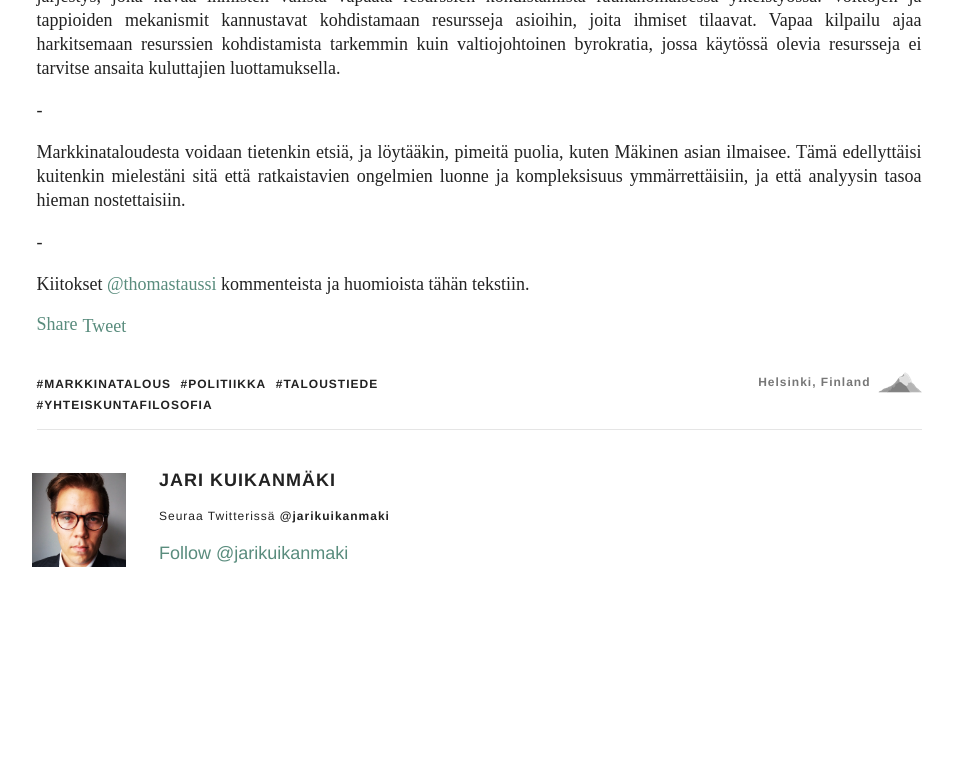
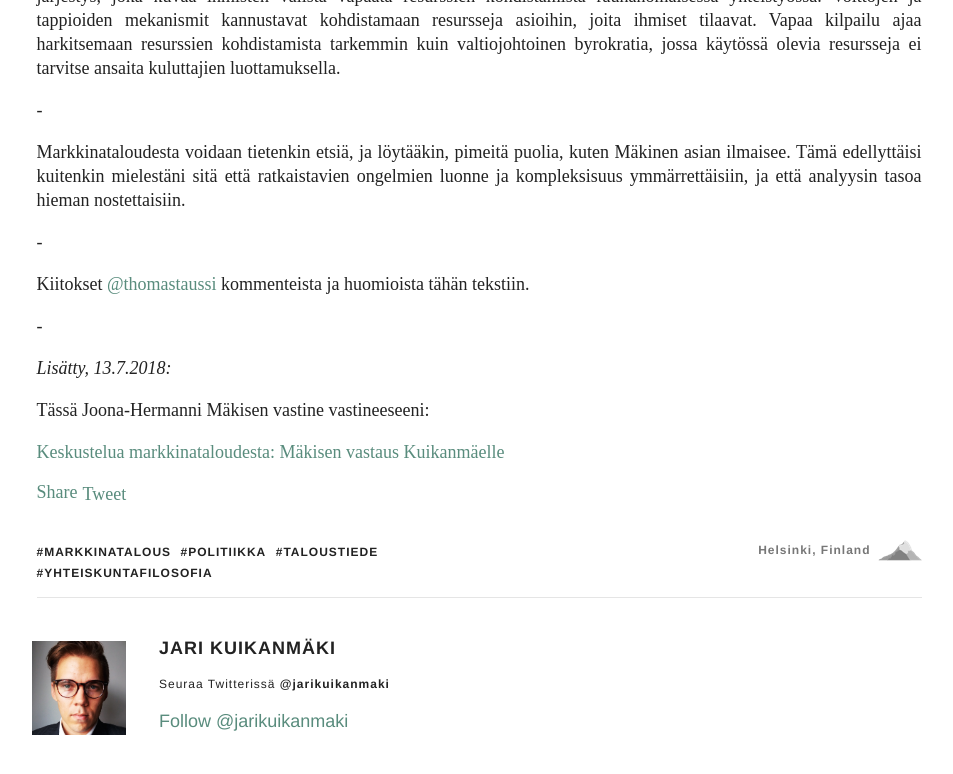
Before and after one commit to kuikanmaki/kuikanmaki.github.io, a Jekyll site: the page built from _posts/2018-07-10-vastine-markkinataloudella-on-myos-pimea-puoli.md, in a window 1280 px wide and 900 px high, scrolled down 4880 px. Shown: the top 774 px of the window, without its empty margins (161-1114 px from the left). Built offline with Jekyll 4.4.1, drawn with Linux system fonts in a browser that asks for light colours; comment, search, counter and statistics services are not loaded; before the commit the page ends 5612 px from its top, so only the background shows below that.

Commit message:
added a link to the reply blog post

```diff
--- a/_posts/2018-07-10-vastine-markkinataloudella-on-myos-pimea-puoli.md
+++ b/_posts/2018-07-10-vastine-markkinataloudella-on-myos-pimea-puoli.md
@@ -99,3 +99,11 @@ Markkinataloudesta voidaan tietenkin etsiä, ja löytääkin, pimeitä puolia, k
 -
 
 Kiitokset <a href="http://twitter.com/thomastaussi" target="_blank">@thomastaussi</a> kommenteista ja huomioista tähän tekstiin.
+
+-
+
+<i>Lisätty, 13.7.2018:</i>
+
+Tässä Joona-Hermanni Mäkisen vastine vastineeseeni:
+
+<a href="http://www.osallisuustalous.fi/blogi/2018/7/keskustelua-markkinataloudesta-mkisen-vastaus-kuikanmelle" target="_blank">Keskustelua markkinataloudesta: Mäkisen vastaus Kuikanmäelle</a>
```
